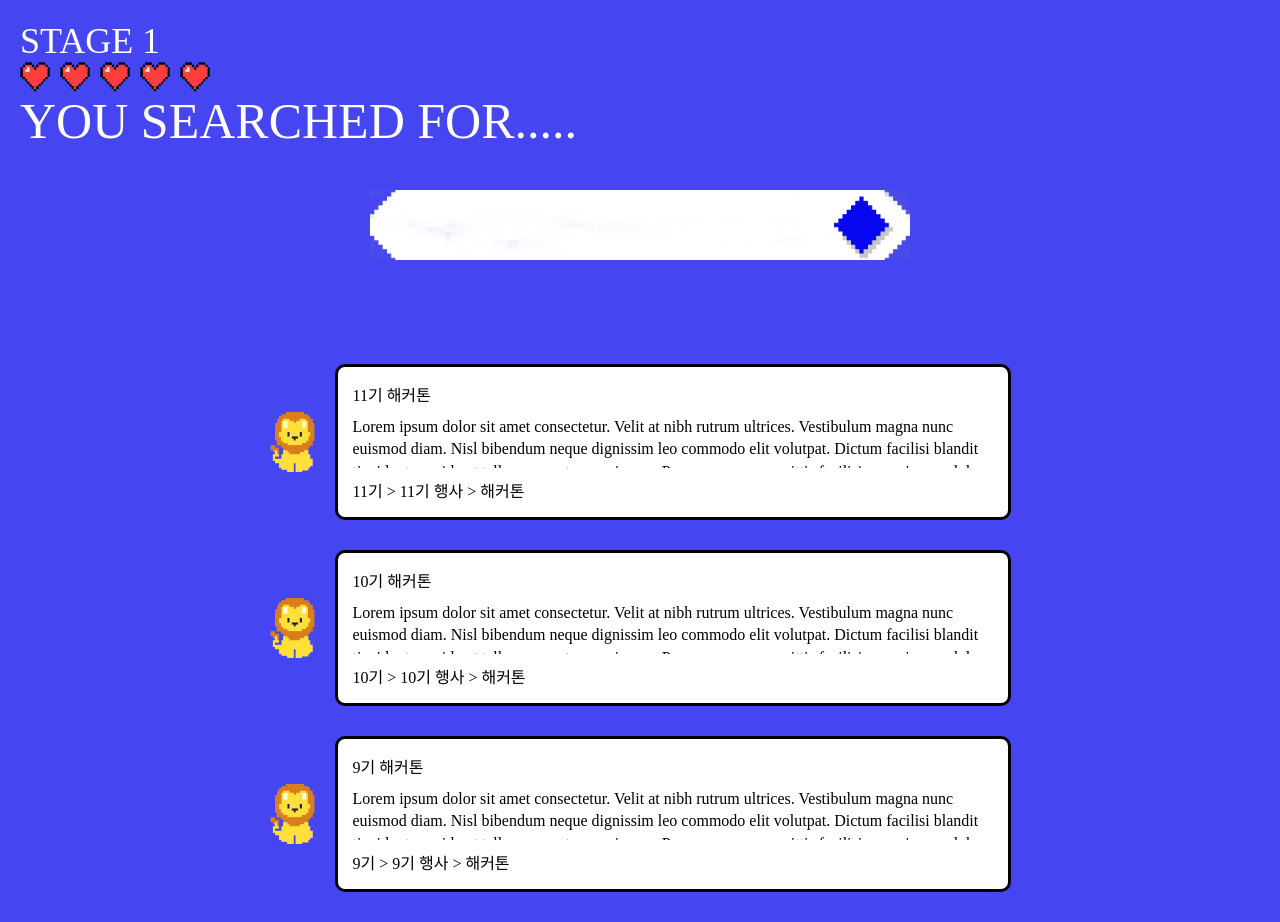
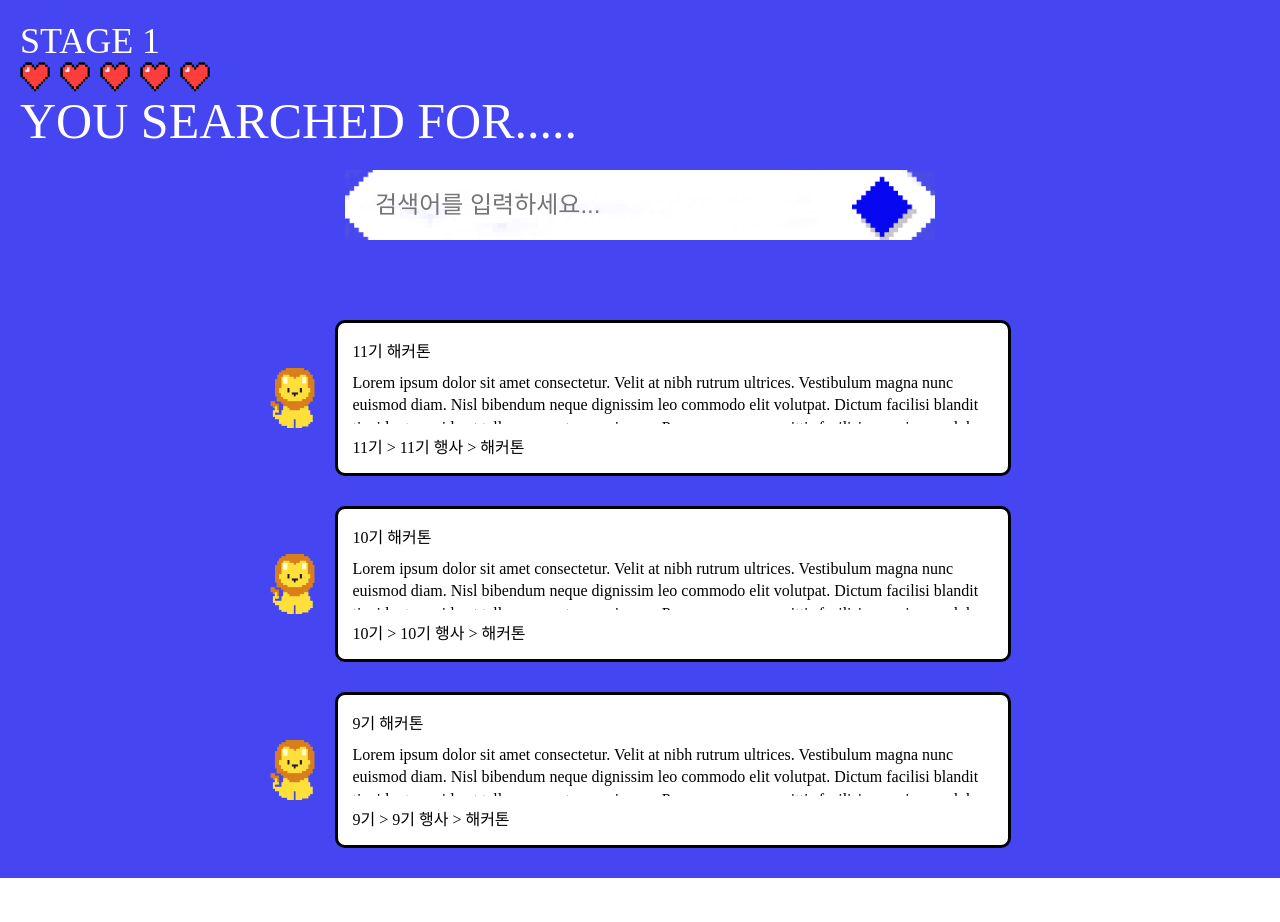
Before and after one commit to cau-likelion-org/kiwi-client, a Next.js app: page /search in a window 1280 px wide. After the commit the page ends 878 px from the top, so only its background shows below. Built offline with nearby package versions, Linux system fonts and the light colour scheme.

Commit message:
Feat: SearchBarInput에 이미지를 배경으로 주기(#4)

```diff
--- a/src/app/search/page.tsx
+++ b/src/app/search/page.tsx
@@ -44,7 +44,7 @@ const SearchPage = () => {
 			</SearchHeadSection>
 			<SearchBodySection>
 				<SearchBarWapper>
-					<Image src="/search_bar.png" alt="" width={540} height={70} priority />
+					<SearchBarInput placeholder="검색어를 입력하세요..." />
 				</SearchBarWapper>
 				<SearchResultWrapper>
 					{searchResult.map((result) => (
@@ -96,8 +96,21 @@ const SearchingText = styled.div`
 	line-height: normal;
 `;
 
-const SearchBarWapper = styled.div`
-	padding: 20px;
+const SearchBarWapper = styled.div``;
+
+const SearchBarInput = styled.input`
+	background: url('/search_bar.png');
+	background-repeat: no-repeat;
+	background-size: cover;
+	border: none;
+	font-size: 24px;
+	padding: 10px;
+	padding-left: 30px;
+	width: 550px;
+	height: 50px;
+	&:focus {
+		outline: none;
+	}
 `;
 
 const SearchResultWrapper = styled.div`
```
